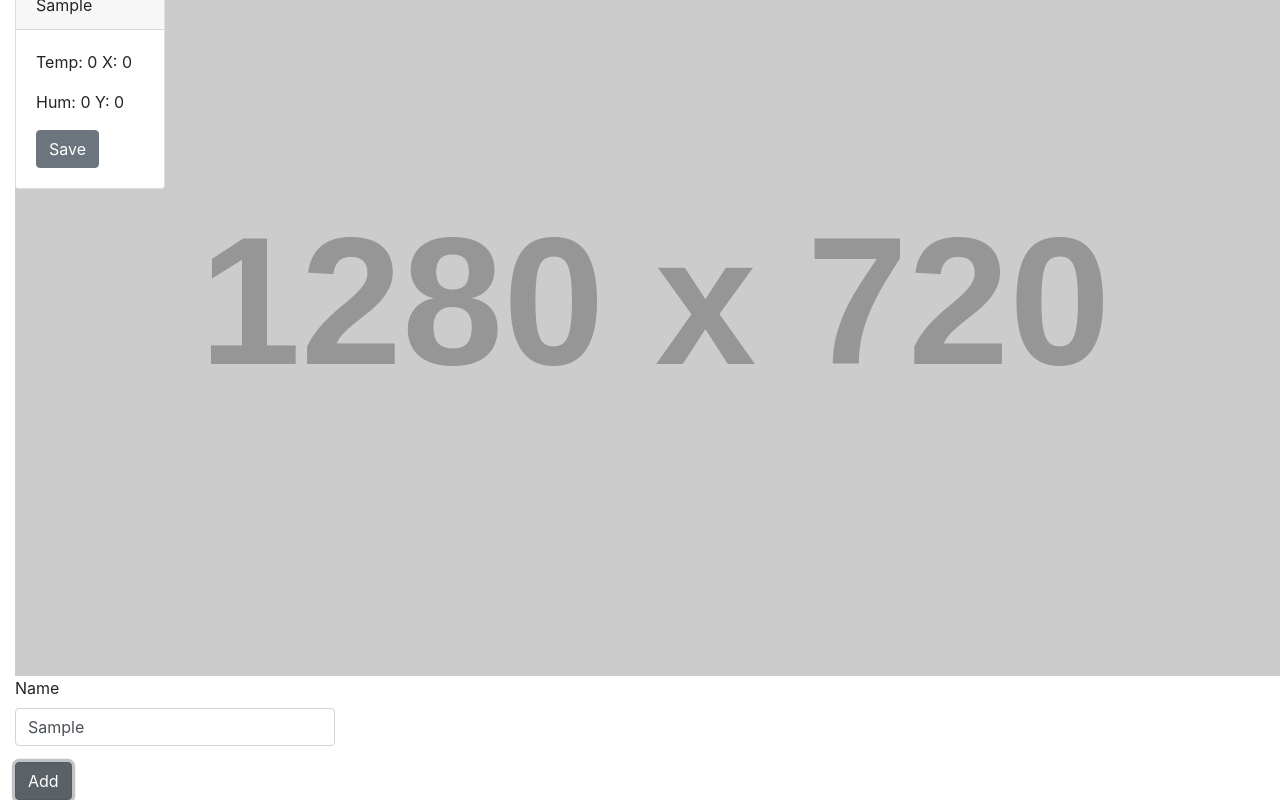
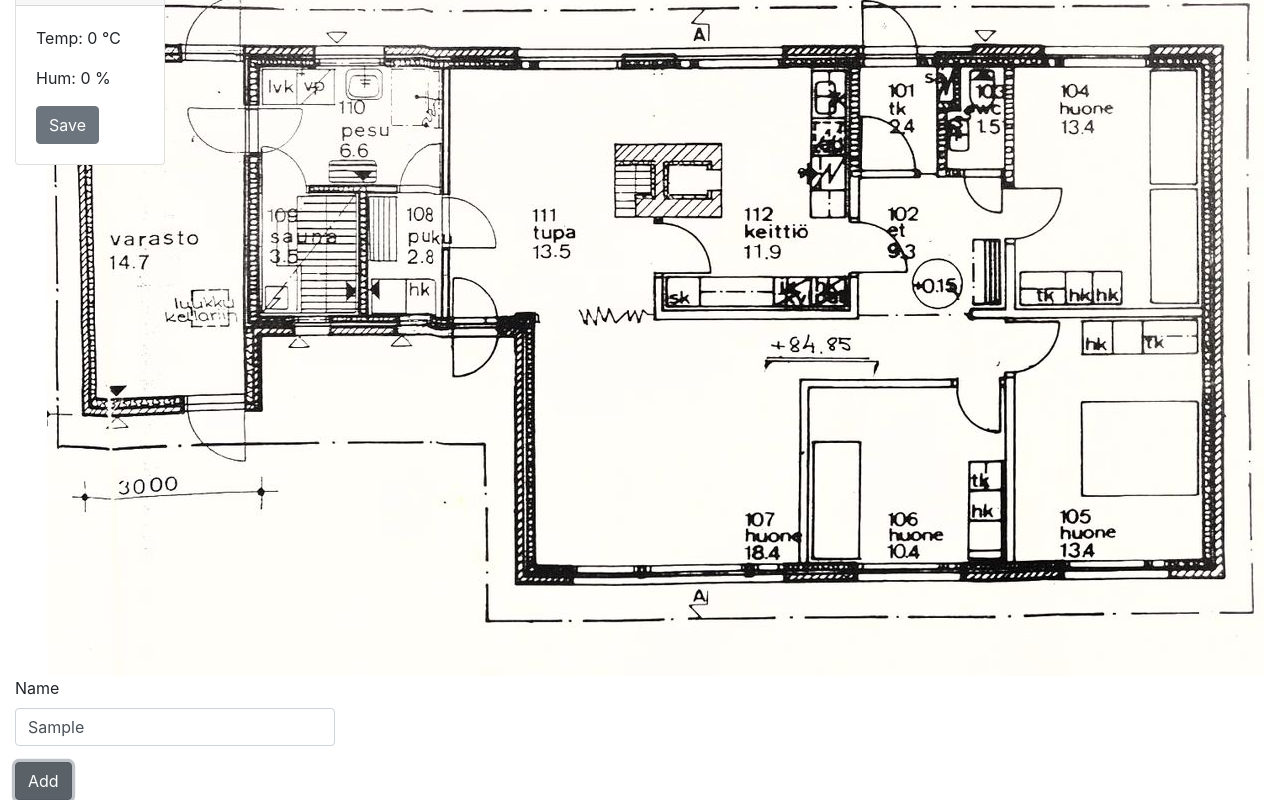
Before and after one commit to jonip9/IoT-ESP8266, a React (Create React App) app: page / in a window 1280 px wide. Both pictures are taken after typing "Sample" into the empty fields and a click on the button "Add". Shown: the part 52-852 px from the top of the page. Built offline with nearby package versions, Linux system fonts and the light colour scheme.

Commit message:
Pohjapiirros

```diff
--- a/src/App.css
+++ b/src/App.css
@@ -1,7 +1,9 @@
 .blueprintImg {
   width: 1280px;
   height: 720px;
-  background-image: url(https://via.placeholder.com/1280x720/);
+  background-image: url("img/pohjapiirros720.jpg");
+  background-position: center;
+  background-repeat: no-repeat;
 }
 
 .box {
--- a/src/App.js
+++ b/src/App.js
@@ -114,14 +114,14 @@ function Device(props) {
       <Draggable bounds="parent" position={controlledPosition} onDrag={onControlledDrag}>
         <Card className="box2">
           <CardHeader>
-            Name: {props.devName}
+            {props.devName}
           </CardHeader>
           <CardBody>
             <CardText>
-              Temp: {data.out.celsius} X: {controlledPosition.x}
+              Temp: {data.out.celsius} &#8451;
             </CardText>
             <CardText>
-              Hum: {data.out.humidity} Y: {controlledPosition.y}
+              Hum: {data.out.humidity} %
             </CardText>
             <Button type="button" onClick={onSaveClick}>Save</Button>
           </CardBody>
```
Also changed, not shown: src/img/pohjapiirros720.jpg (added).
